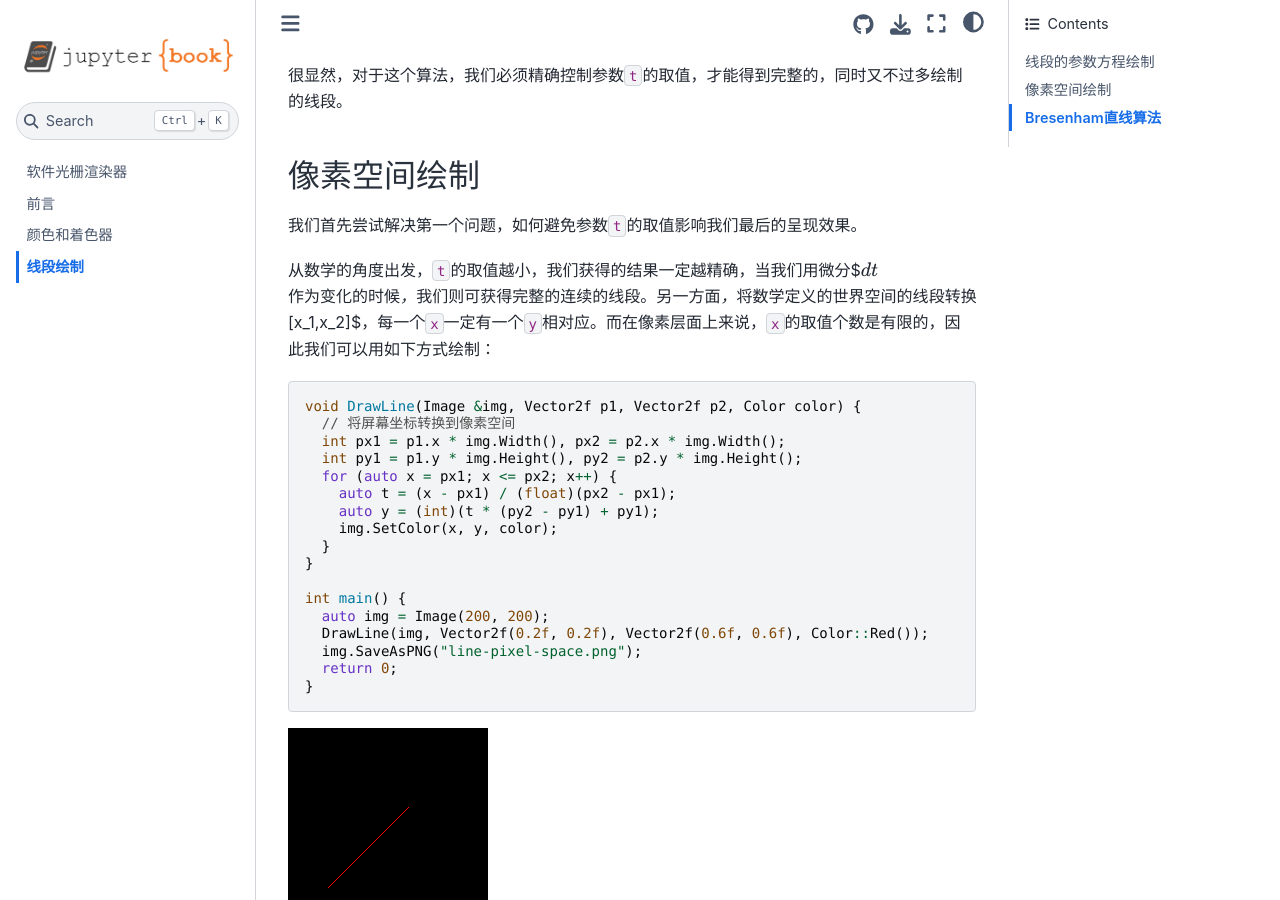
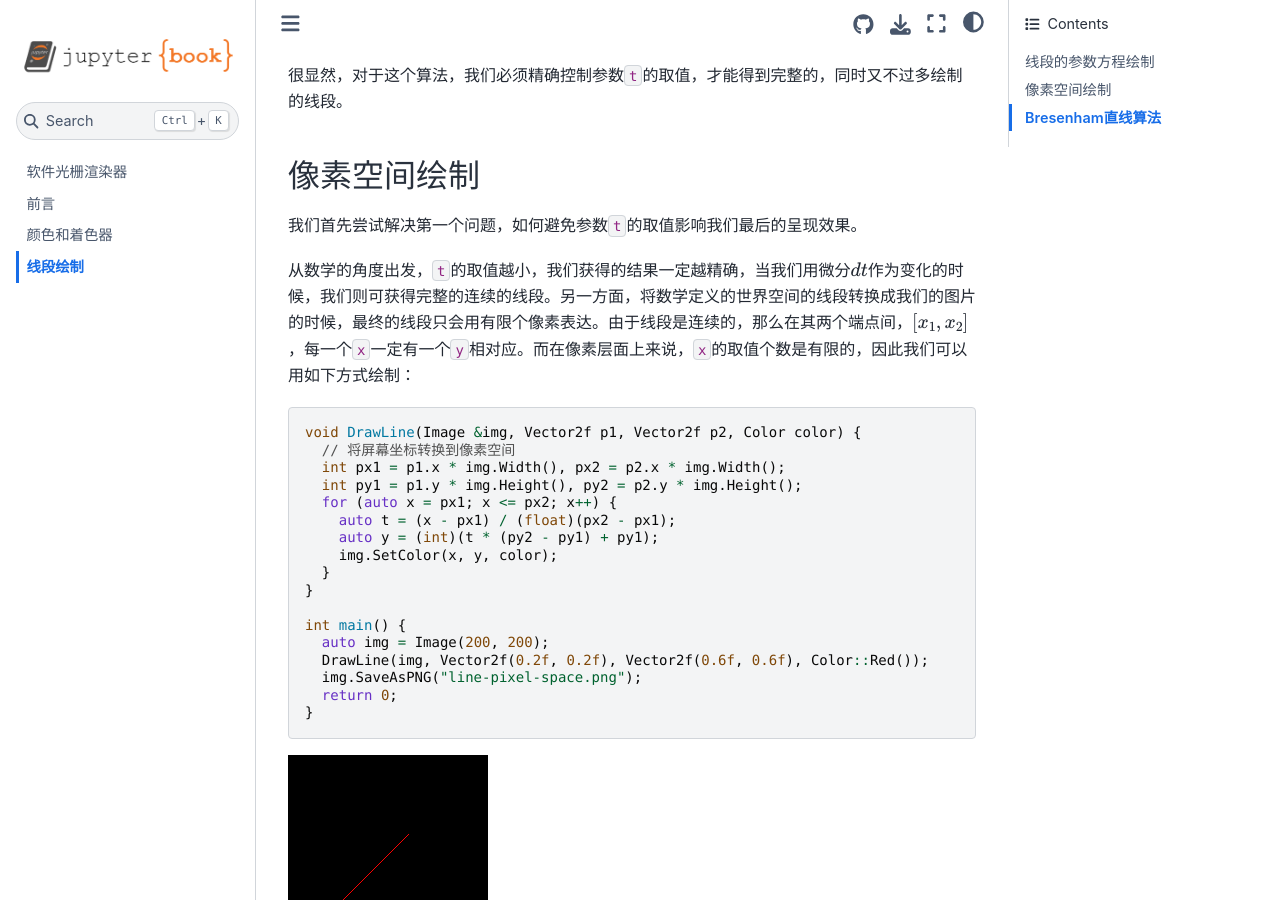
Before and after one commit to imwithye/TheSoftwareRendererBook, a Jupyter Book: the page built from 02-line.md, in a window 1280 px wide and 900 px high, scrolled down 1857 px. Built offline with Jupyter Book 1.0.4 settings and Sphinx 7.4.7 and the Sphinx Book theme 1.1.4, drawn with Linux system fonts in a browser that asks for light colours.

````diff
--- a/02-line.md
+++ b/02-line.md
@@ -57,7 +57,7 @@ int main() {
 
 我们首先尝试解决第一个问题，如何避免参数`t`的取值影响我们最后的呈现效果。
 
-从数学的角度出发，`t`的取值越小，我们获得的结果一定越精确，当我们用微分$$dt$$作为变化的时候，我们则可获得完整的连续的线段。另一方面，将数学定义的世界空间的线段转换成我们的图片的时候，最终的线段只会用有限个像素表达。由于线段是连续的，那么在其两个端点间，$[x_1,x_2]$，每一个`x`一定有一个`y`相对应。而在像素层面上来说，`x`的取值个数是有限的，因此我们可以用如下方式绘制：
+从数学的角度出发，`t`的取值越小，我们获得的结果一定越精确，当我们用微分$dt$作为变化的时候，我们则可获得完整的连续的线段。另一方面，将数学定义的世界空间的线段转换成我们的图片的时候，最终的线段只会用有限个像素表达。由于线段是连续的，那么在其两个端点间，$[x_1,x_2]$，每一个`x`一定有一个`y`相对应。而在像素层面上来说，`x`的取值个数是有限的，因此我们可以用如下方式绘制：
 
 ```cpp
 void DrawLine(Image &img, Vector2f p1, Vector2f p2, Color color) {
````
